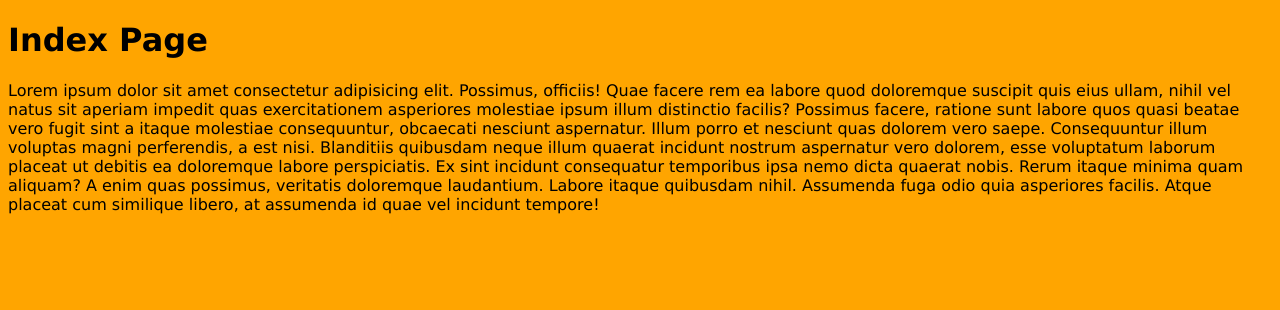
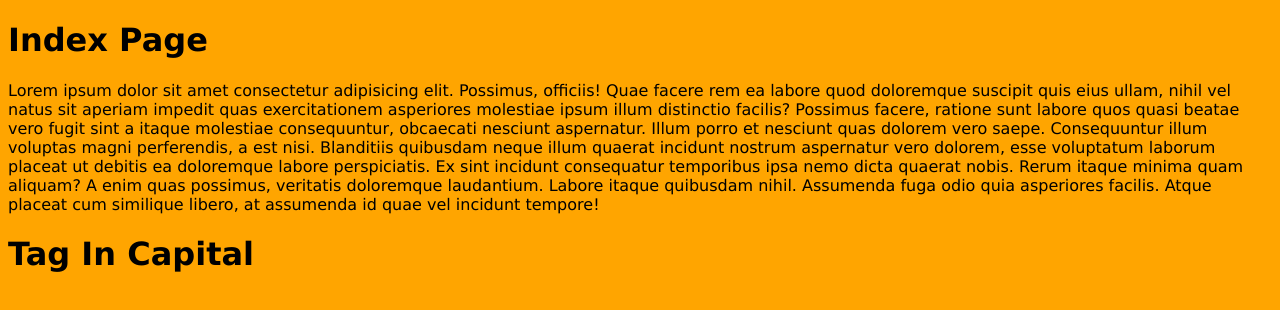
Before and after one commit to itstalha-7/s1week15s25, a plain HTML site: page src/index.html in a window 1280 px wide. Drawn offline with Linux system fonts and the light colour scheme.

Commit message:
modify index.html for testing

```diff
--- a/src/index.html
+++ b/src/index.html
@@ -9,5 +9,6 @@
 <body>
     <h1>Index Page</h1>
     <p>Lorem ipsum dolor sit amet consectetur adipisicing elit. Possimus, officiis! Quae facere rem ea labore quod doloremque suscipit quis eius ullam, nihil vel natus sit aperiam impedit quas exercitationem asperiores molestiae ipsum illum distinctio facilis? Possimus facere, ratione sunt labore quos quasi beatae vero fugit sint a itaque molestiae consequuntur, obcaecati nesciunt aspernatur. Illum porro et nesciunt quas dolorem vero saepe. Consequuntur illum voluptas magni perferendis, a est nisi. Blanditiis quibusdam neque illum quaerat incidunt nostrum aspernatur vero dolorem, esse voluptatum laborum placeat ut debitis ea doloremque labore perspiciatis. Ex sint incidunt consequatur temporibus ipsa nemo dicta quaerat nobis. Rerum itaque minima quam aliquam? A enim quas possimus, veritatis doloremque laudantium. Labore itaque quibusdam nihil. Assumenda fuga odio quia asperiores facilis. Atque placeat cum similique libero, at assumenda id quae vel incidunt tempore!</p>
+    <H1>Tag In Capital</H1>
 </body>
 </html>
```
